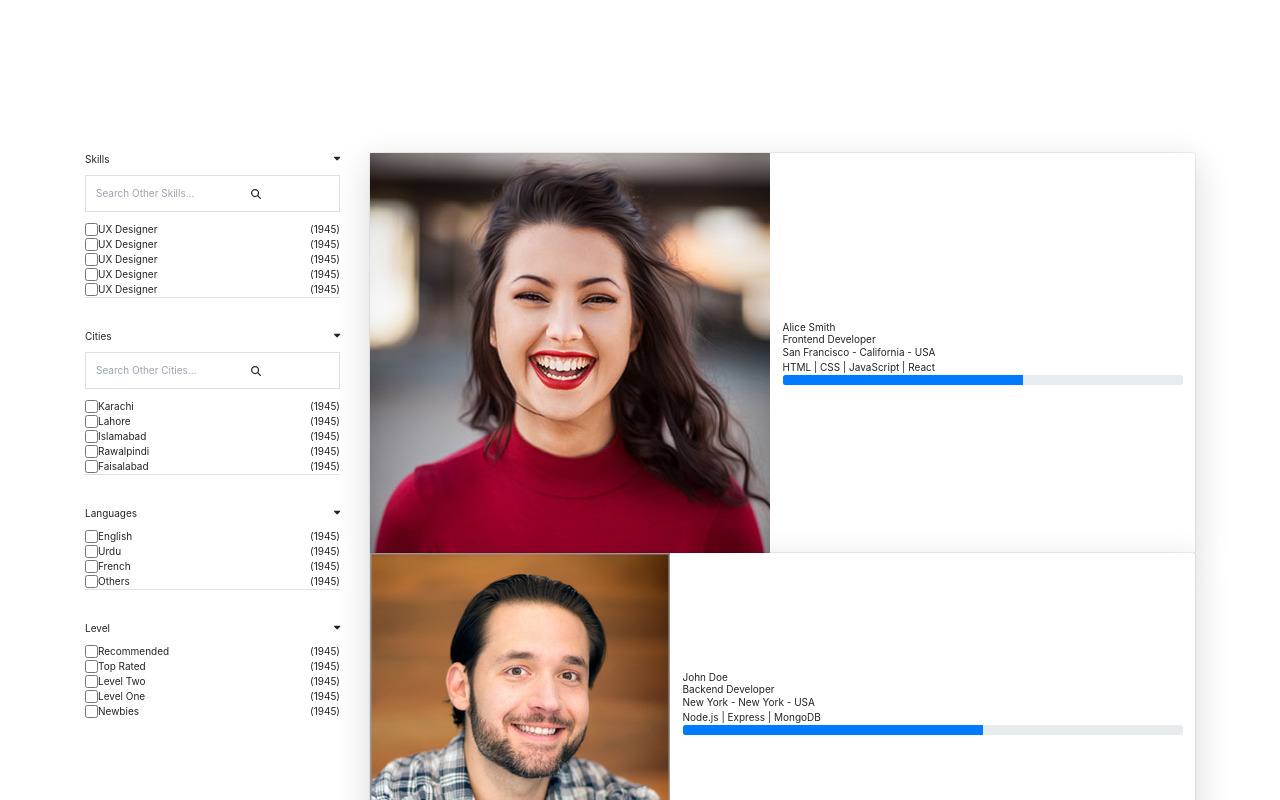
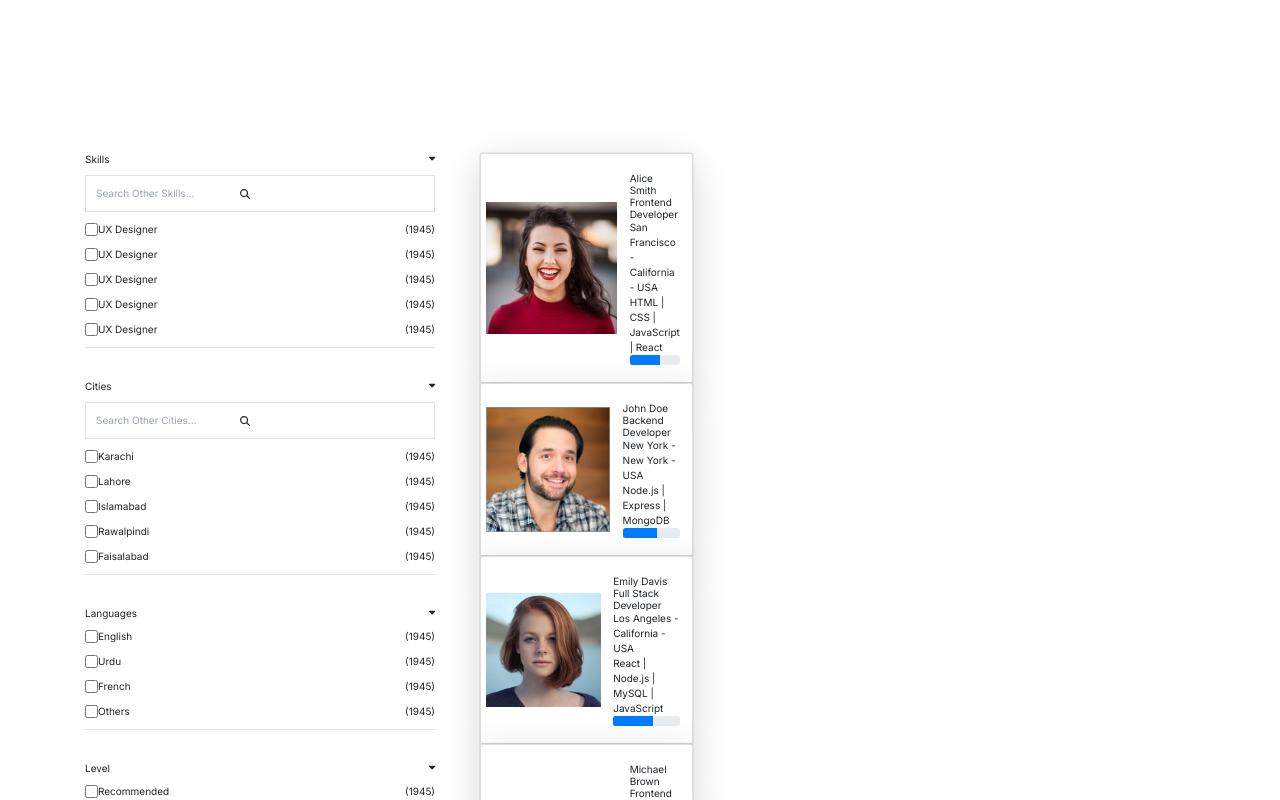
Before and after one commit to DeveloperKhurram/reactInterns, a React (Vite) app: page / in a window 1280 px wide. Shown: the part 960-1760 px from the top of the page. Built offline with nearby package versions, Linux system fonts and the light colour scheme.

Commit message:
css updated

```diff
--- a/index.html
+++ b/index.html
@@ -4,7 +4,11 @@
     <meta charset="UTF-8" />
     <link rel="icon" type="image/svg+xml" href="public/ezitech-fevicon.webp" />
     <meta name="viewport" content="width=device-width, initial-scale=1.0" />
-
+    <!--! Google font -->
+    <link
+      href="https://fonts.googleapis.com/css2?family=Inter:ital,opsz,wght@0,14..32,100..900;1,14..32,100..900&display=swap"
+      rel="stylesheet"
+    />
     <!--! Bootstrap CSS link -->
     <link
       rel="stylesheet"
--- a/src/components/Main.jsx
+++ b/src/components/Main.jsx
@@ -8,7 +8,9 @@ const Main = () => {
     <div className=" min-h-screen">
       <List>
         {data.map((intern) => (
-          <Card key={intern.id} image={image[intern.picture]} {...intern} />
+          <div className="col-md-6 col-lg-4 col-xl-4" key={intern.id}>
+            <Card image={image[intern.picture]} {...intern} />
+          </div>
         ))}
       </List>
 
--- a/src/components/Sidebar.jsx
+++ b/src/components/Sidebar.jsx
@@ -3,7 +3,7 @@ import { SidebarHeading, SidebarItem, SearchBox } from "../elements/index";
 
 const Sidebar = () => {
   return (
-    <div className=" min-h-screen  py-4 px-16">
+    <div className=" min-h-screen  py-4 ">
       <div className="sidebar-group border-bottom pb-10">
         <SidebarHeading heading={"Skills"} />
         <SearchBox name={"Skills"} />
--- a/src/elements/Card.jsx
+++ b/src/elements/Card.jsx
@@ -3,15 +3,15 @@ import ProgressBar from "react-bootstrap/ProgressBar";
 
 const Card = ({ name, image, location, skills, position }) => {
   return (
-    <article className="card flex space-x-3 p-6 card flex-row  align-items-center border-gray-400 border-0 w-[320px]">
-      <div className="card-image w-[120px] h-[120px] rounded-full overflow-hidden">
+    <article className="card flex  align-items-center h-full flex-row py-2 pl-2 mx-[-12px]">
+      <div className="card-image w-[90px] h-[90px] rounded-full overflow-hidden">
         <img src={image} alt={name} className="w-full h-full  object-cover" />
       </div>
-      <div className="card-body">
+      <div className="card-body flex flex-col gap-2">
         <h3 className="font-bold text-2xl">{name}</h3>
-        <h4>{position}</h4>
-        <p>{`${location.city} - ${location.state} - ${location.country}`}</p>
-        <p>{skills.join(" | ")}</p>
+        <h4 className="font-bold">{position}</h4>
+        <p className="text-gray-400 italic text-sm">{`${location.city} - ${location.state} - ${location.country}`}</p>
+        <p className="font-light text-sm">{skills.join(" | ")}</p>
         <ProgressBar now={60} />
       </div>
     </article>
--- a/src/elements/List.jsx
+++ b/src/elements/List.jsx
@@ -2,7 +2,7 @@ import React from "react";
 
 const List = ({ children }) => {
   return (
-    <ul className="flex flex-wrap justify-content-center gap-5 py-4">
+    <ul className="flex flex-wrap gap-y-3 py-4">
       {children}
     </ul>
   );
--- a/src/elements/PaginationList.jsx
+++ b/src/elements/PaginationList.jsx
@@ -9,7 +9,7 @@ import { NavLink } from "react-router-dom";
 const PaginationList = () => {
   return (
     <div>
-      <ul className="flex gap-16 text-2xl align-items-center justify-content-center my-6 text-center">
+      <ul className="flex gap-lg-16 gap-md-5 gap-sm-0 text-2xl align-items-center justify-content-center my-6 text-center">
         <li className="nav-item disabled">
           <NavLink className={`nav-link`}>
             <FontAwesomeIcon icon={faChevronLeft} className="text-gray-500" />
--- a/src/elements/SidebarItem.jsx
+++ b/src/elements/SidebarItem.jsx
@@ -2,7 +2,7 @@ import React from 'react'
 
 const SidebarItem = ({item, number}) => {
   return (
-    <div className="skill-row d-flex justify-content-sm-between text-lg">
+    <div className="skill-row d-flex justify-content-between text-2xl mb-3">
           <div className="skill-type d-flex gap-4">
             <input type="checkbox" name="uxdesigner" id="uxdesigner" />
             <p>{item}</p>
--- a/src/index.css
+++ b/src/index.css
@@ -1,11 +1,11 @@
 @tailwind base;
 @tailwind components;
 @tailwind utilities;
-
-:root {
-  --width: 100px;
-  --height: 50px;
-  --quantity: 13;
+* {
+  margin: 0;
+  padding: 0;
+  box-sizing: border-box;
+  font-family: "Inter", sans-serif;
 }
 html {
   font-size: 62.5%;
@@ -22,6 +22,12 @@ html {
   width: 200%;
   animation: marquee 35s linear infinite;
   -webkit-animation: marquee 35s linear infinite;
+}
+
+@media (width <= 320px) {
+  .marquee {
+    animation-duration: 15s;
+  }
 }
 
 .marquee-item {
@@ -81,10 +87,14 @@ html {
   background: green;
 
   & .nav-link {
-    color: white ;
+    color: white;
   }
 }
 
 .nav-item.disabled {
   border: 0.1rem solid lightgray;
 }
+
+.skill-row:last-child {
+  margin-bottom: 0;
+}
--- a/src/pages/HomePage.jsx
+++ b/src/pages/HomePage.jsx
@@ -7,10 +7,10 @@ const HomePage = () => {
       <Header />
       <div className="container ">
         <div className="row py-4">
-          <div className="col-md-3 ">
+          <div className="col-md-4">
             <Sidebar />
           </div>
-          <div className="col-md-9">
+          <div className="col-md-8">
             <Main />
           </div>
         </div>
```
